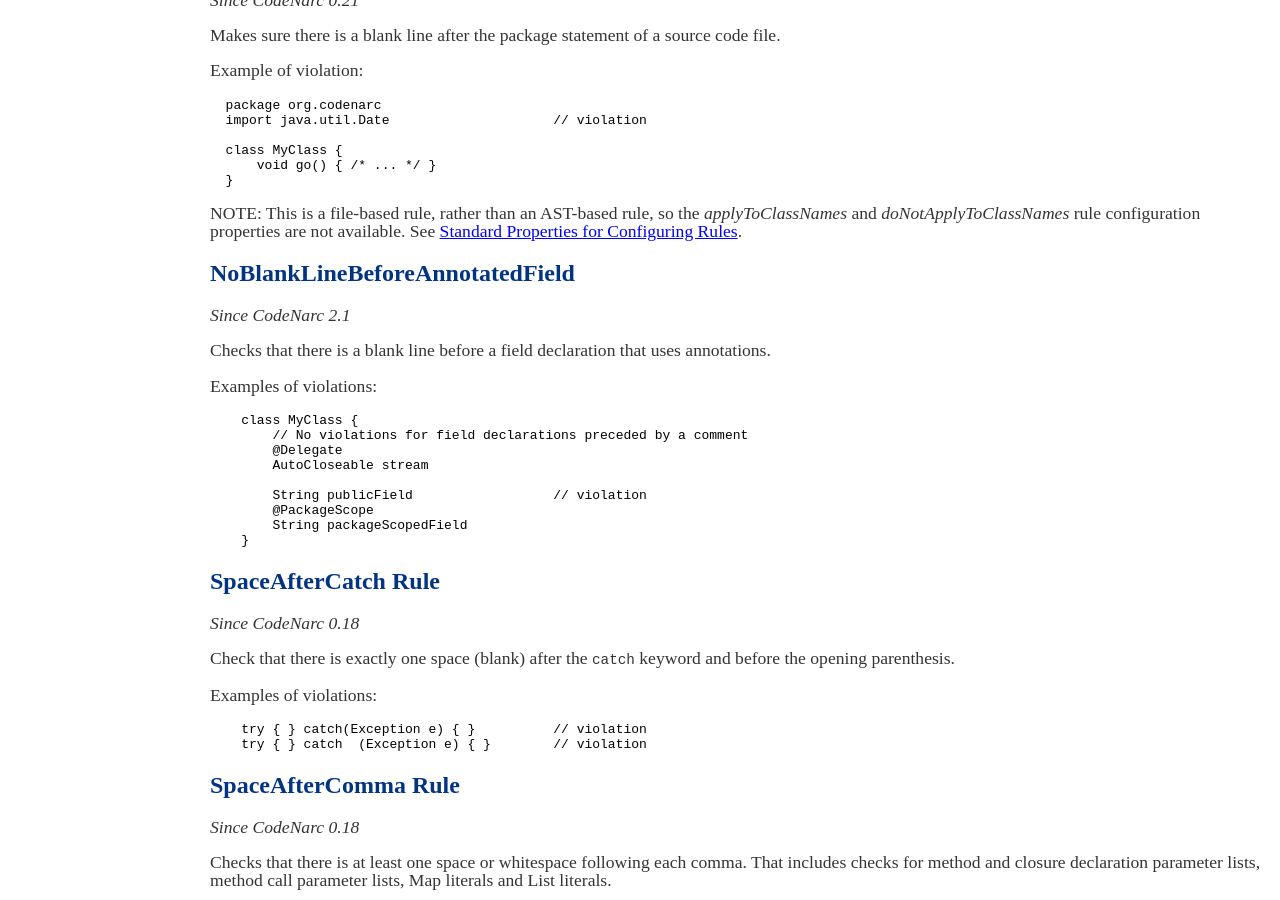
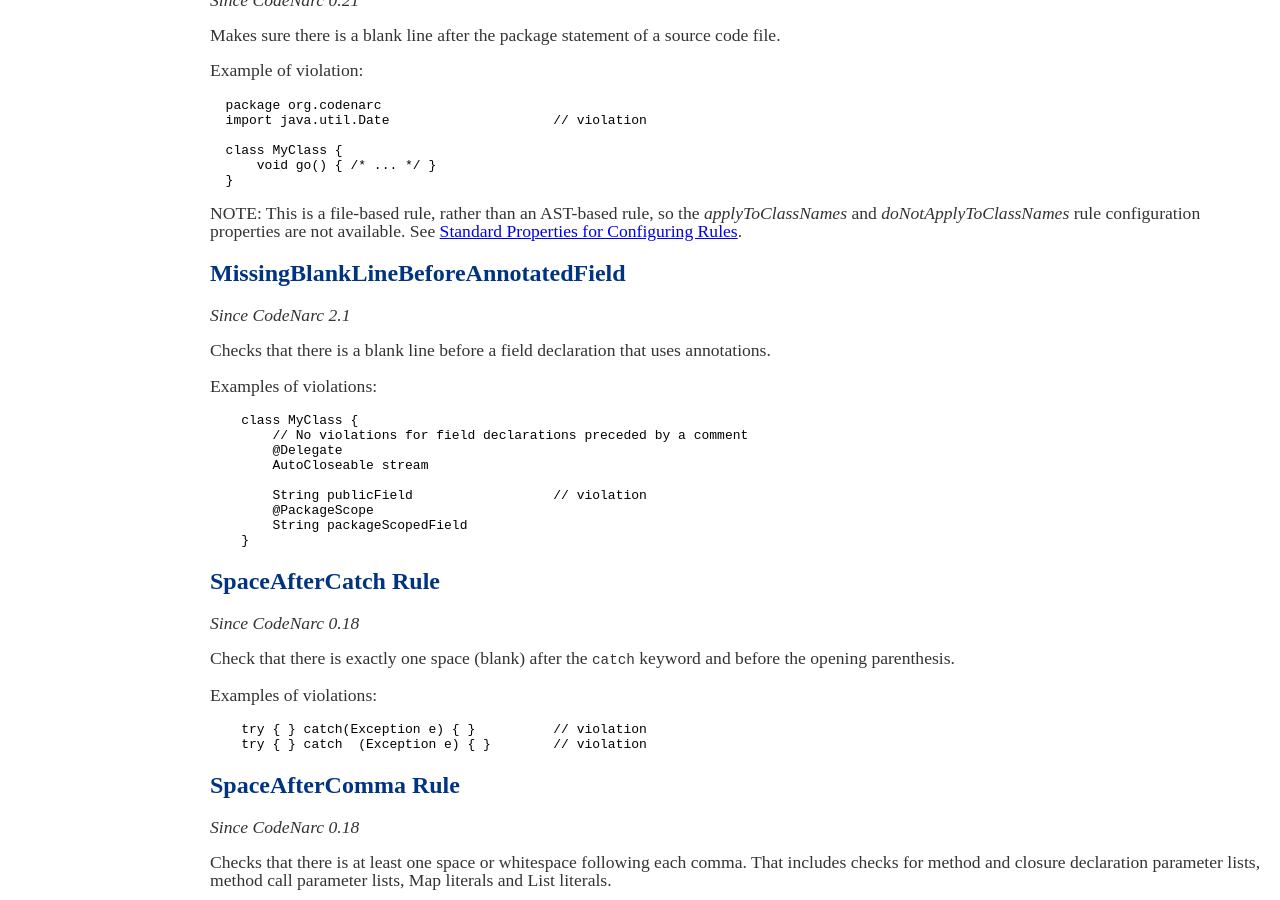
Before and after one commit to CodeNarc/CodeNarc, a Jekyll site: the page built from codenarc-rules-formatting.md, in a window 1280 px wide and 900 px high, scrolled down 8164 px. Built offline with Jekyll 4.4.1, drawn with Linux system fonts in a browser that asks for light colours.

Commit message:
#582: Rename NoBlankLineBeforeAnnotatedField to MissingBlankLineBeforeAnnotatedField

```diff
--- a/codenarc-rules-formatting.md
+++ b/codenarc-rules-formatting.md
@@ -541,7 +541,7 @@ NOTE: This is a file-based rule, rather than an AST-based rule, so the *applyToC
 *doNotApplyToClassNames* rule configuration properties are not available. See
 [Standard Properties for Configuring Rules](./codenarc-configuring-rules.html#standard-properties-for-configuring-rules).
 
-## NoBlankLineBeforeAnnotatedField
+## MissingBlankLineBeforeAnnotatedField
 
 *Since CodeNarc 2.1*
 
```
